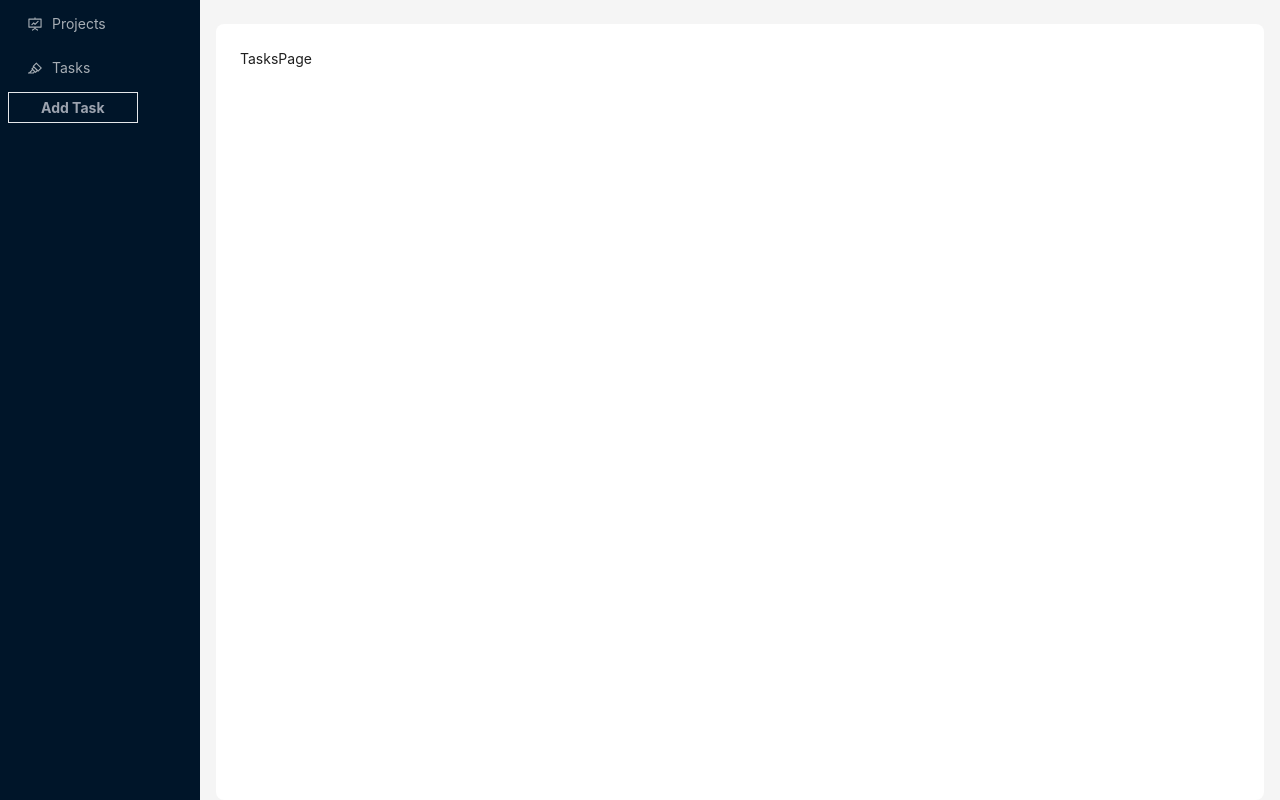
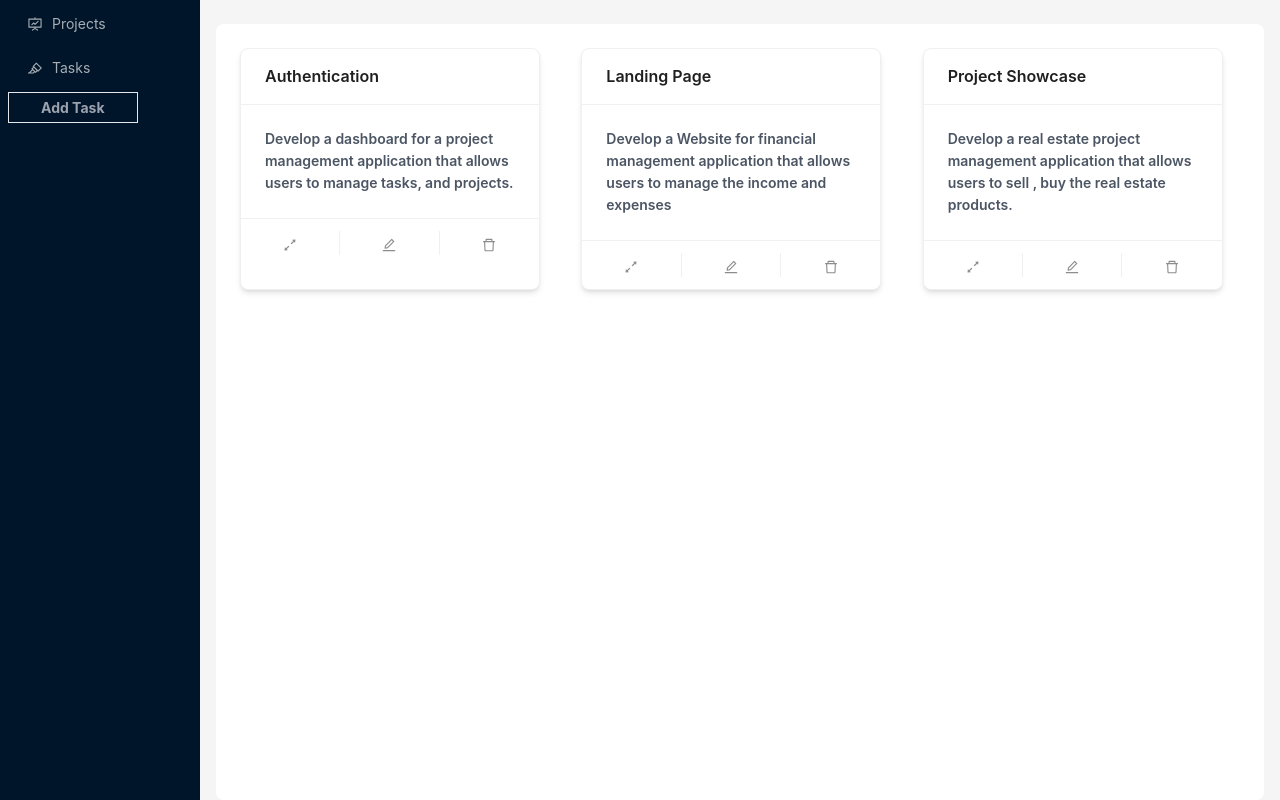
Before and after one commit to Aahmed-Hossain/Project-Forge, a Next.js app: page /projects/tasks in a window 1280 px wide. Built offline with nearby package versions, Linux system fonts and the light colour scheme.

Commit message:
user now can delete a task

```diff
--- a/src/app/(dashboard)/projects/tasks/page.jsx
+++ b/src/app/(dashboard)/projects/tasks/page.jsx
@@ -1,8 +1,13 @@
+"use client"
+import TaskCard from '@/components/cards/TaskCard'
 import React from 'react'
-
+import { useTasksStore } from '@/zustand/useStore';
 const TasksPage = () => {
+  const { tasks } = useTasksStore();
   return (
-    <div>TasksPage</div>
+    <div>
+      <TaskCard tasks={tasks} />
+    </div>
   )
 }
 
--- /dev/null
+++ b/src/components/cards/TaskCard.jsx
@@ -0,0 +1,40 @@
+
+import React from 'react'
+import { Card } from "antd";
+import {EditOutlined,DeleteOutlined,ArrowsAltOutlined ,
+} from "@ant-design/icons";
+import { useTasksStore } from '@/zustand/useStore';
+
+const TaskCard = ({tasks}) => {
+
+  const {setCurrentTask, addTask,editTask,deleteTask } = useTasksStore();
+  const handleDeleteTask = (taskId) => {
+    deleteTask(taskId);
+  };
+
+  return (
+    <div className='grid grid-cols-1 md:grid-cols-2 lg:grid-cols-3 justify-between gap-6'>
+      {tasks?.map(task => (
+        <Card
+          key={task.id}
+          bordered={true}
+          hoverable={true}
+          title={task.title}
+          style={{ width: 300 }}
+          className="shadow-md"
+          actions={[
+            <ArrowsAltOutlined key="view" />,
+            <EditOutlined key="edit" />,
+            <DeleteOutlined
+            onClick={() => handleDeleteTask(task.id)}
+              key="delete" />,
+          ]}
+        >
+          <p className="text-gray-600 font-semibold">{task.description}</p>
+        </Card>
+      ))}
+    </div>
+  )
+}
+
+export default TaskCard
--- a/src/data/data.js
+++ b/src/data/data.js
@@ -87,7 +87,7 @@ export const dataSource = [
     { path: "/projects/tasks", icon: <HighlightOutlined />, label: "Tasks" },
   ];
   export const tasks =[
-    {id: 1, title: 'Authentication', projectName: 'Project Forge App', assignedTo: 'Ahmed Hoosain', deadline: '02/05/24', status:'todo'},
-    {id: 1, title: 'Landing Page', projectName: 'Real Estate App', assignedTo: 'Hoosain Ahmed', deadline: '31/12/23', status:'done'},
-    {id: 1, title: 'Project Showcase', projectName: 'Portfolio App', assignedTo: 'Ahmed Hoosain', deadline: '11/02/23', status:'in_progress'}
+    {id: 1, title: 'Authentication', description: "Develop a dashboard for a project management application that allows users to manage tasks, and projects.", projectName: 'Project Forge App', assignedTo: 'Ahmed Hoosain', deadline: '02/05/24', status:'todo'},
+    {id: 2, title: 'Landing Page',description: "Develop a Website for financial management application that allows users to manage the income and expenses", projectName: 'Real Estate App', assignedTo: 'Hoosain Ahmed', deadline: '31/12/23', status:'done'},
+    {id: 3, title: 'Project Showcase',description: "Develop a real estate project management application that allows users to sell , buy the real estate products.", projectName: 'Portfolio App', assignedTo: 'Ahmed Hoosain', deadline: '11/02/23', status:'in_progress'}
   ]
--- a/src/zustand/useStore.js
+++ b/src/zustand/useStore.js
@@ -31,7 +31,29 @@ export const useProjectStore = create((set) => ({
   },
 }
 ));
-export const useTasksStore = create((set)=>({
-tasks: tasks,
 
-}))
+export const useTasksStore = create((set) => ({
+  tasks: tasks,
+  setCurrentTask: (taskId) => {
+    const foundTask = tasks.find((task) => task.id === taskId);
+    set({ currentTask: foundTask || null });
+  },
+  addTask: (newTask) => {
+    set((state) => ({ tasks: [...state.tasks, newTask] }));
+  },
+  editTask: (taskId, updatedTask) => {
+    set((state) => ({
+      tasks: state.tasks.map((task) =>
+        task.id === taskId ? { ...task, ...updatedTask } : task
+      ),
+    }));
+  },
+  deleteTask: (taskId) => {
+    set((state) => {
+      const updatedTask = state.tasks.filter(
+        (task) => task.id !== taskId
+      );
+      return { tasks: updatedTask };
+    });
+  },
+}));
```
Also changed, not shown: src/hooks/useProjectsData.jsx (deleted, +0 -21 lines).
